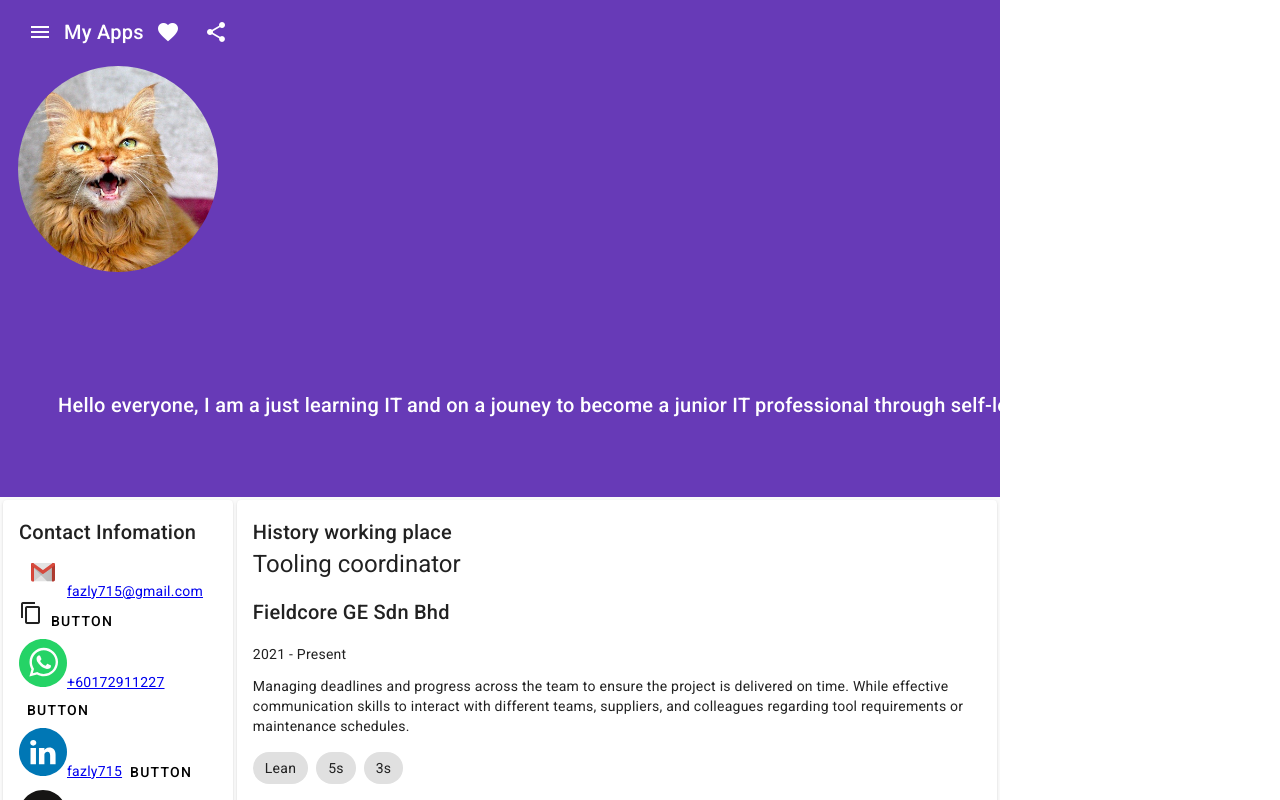
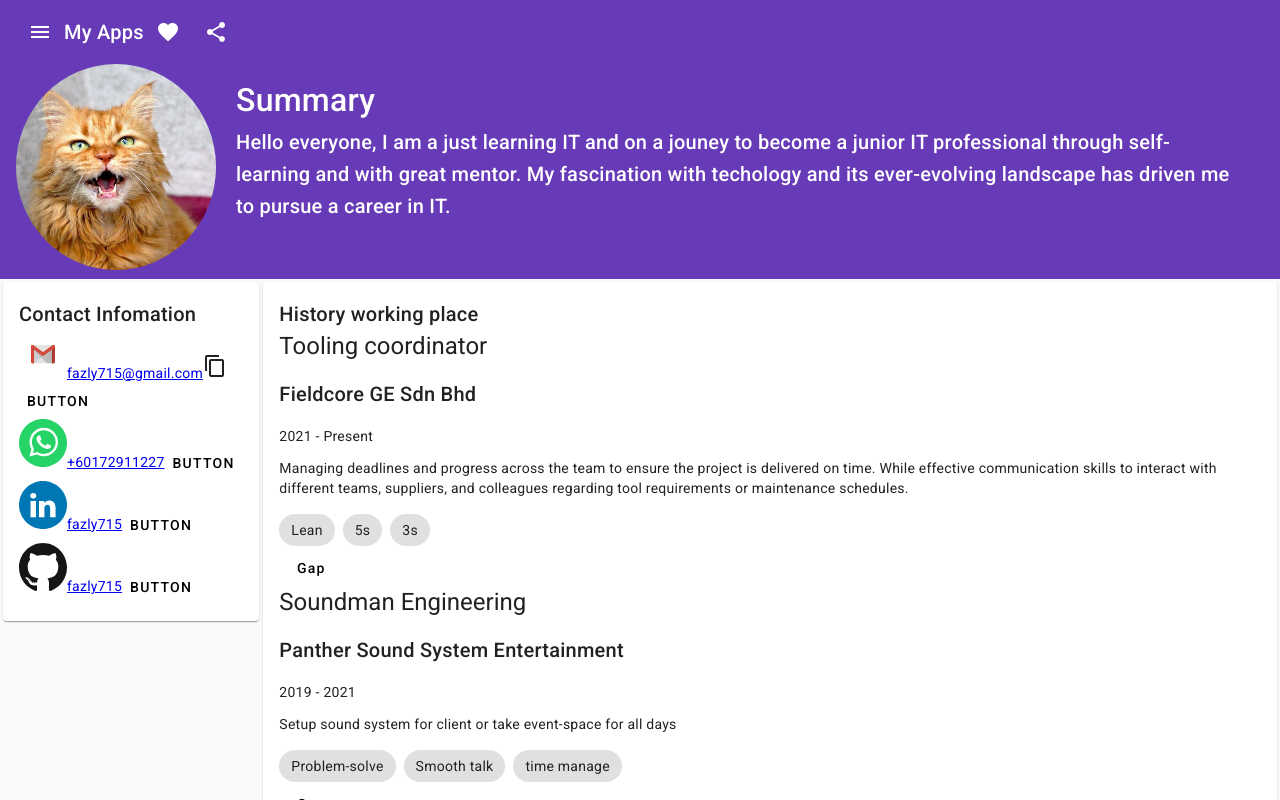
Before and after one commit to Fazly715/Online-Resume, an Angular app in the folder online-resume.client/: page / in a window 1280 px wide. Shown: the top 800 px of the page. Built offline with nearby package versions, Linux system fonts and the light colour scheme.

Commit message:
css flexbox

```diff
--- a/online-resume.client/src/app/portal-layout/portal-layout.component.css
+++ b/online-resume.client/src/app/portal-layout/portal-layout.component.css
@@ -1,10 +1,3 @@
 .example-container {
-    display: auto;
-    flex-direction: column;
-    position: absolute;
-    width: 1000px;
-    top: 0;
-    bottom: 0;
-    left: 0;
-    right: 0;
-  }
+    width: 100%;
+}
--- a/online-resume.client/src/app/resume-container/resume-container.component.css
+++ b/online-resume.client/src/app/resume-container/resume-container.component.css
@@ -2,11 +2,22 @@
     height: auto;
 }
 
-.flex {
-    width: 200px;
-    margin: auto;
-    line-height: 100px;
+.flex-container-column{
+    display: flex;
+    flex-direction: column;
+}
 
+.flex-container-row{
+    display: flex;
+    flex-direction: row;
+}
+
+.gap-1{
+    gap: 1em;
+}
+
+.gap-05{
+    gap: 0.5em;
 }
 
 .profile-picture {
@@ -17,12 +28,23 @@
 }
 
 .summary {
-    padding: 2em;
-    background-size:cover ;
-    align-items: center;
-    max-width: 0%;
+    padding: 1em;
+    width: auto;
+    text-wrap: wrap;
 }
 
 .contact {
     vertical-align: top;
 }
+
+.header-text{
+    font-size: xx-large;
+}
+
+/* if screen width is less than 640px, will apply the below class */
+@media screen and (max-width: 640px) {
+    .flex-container-row{
+        flex-wrap: wrap;
+        justify-content: center;
+    }
+  }
--- a/online-resume.client/src/app/resume-container/resume-container.component.html
+++ b/online-resume.client/src/app/resume-container/resume-container.component.html
@@ -1,19 +1,19 @@
 <mat-toolbar class="background-height" color="primary">
-    <table class="table">
-        <div class="flex">
+        <div class="flex-container-row">
             <div>
                 <img src="assets/images/Profile.jpg" class="profile-picture"  >
             </div>
-            <div class="summary" style="color: white">
-                <span>Hello everyone, I am a just learning IT and on a jouney to become a junior IT professional through self-learning
+            <div class="summary flex-container-column gap-05">
+                <span class="header-text">
+                    Summary
+                </span>
+                <span>
+                    Hello everyone, I am a just learning IT and on a jouney to become a junior IT professional through self-learning
                     and with great mentor. My fascination with techology and its ever-evolving landscape has driven me to pursue a career in IT.
                 </span>
             </div>
         </div>
-    </table>
 </mat-toolbar>
-
-
 
 
 
```
